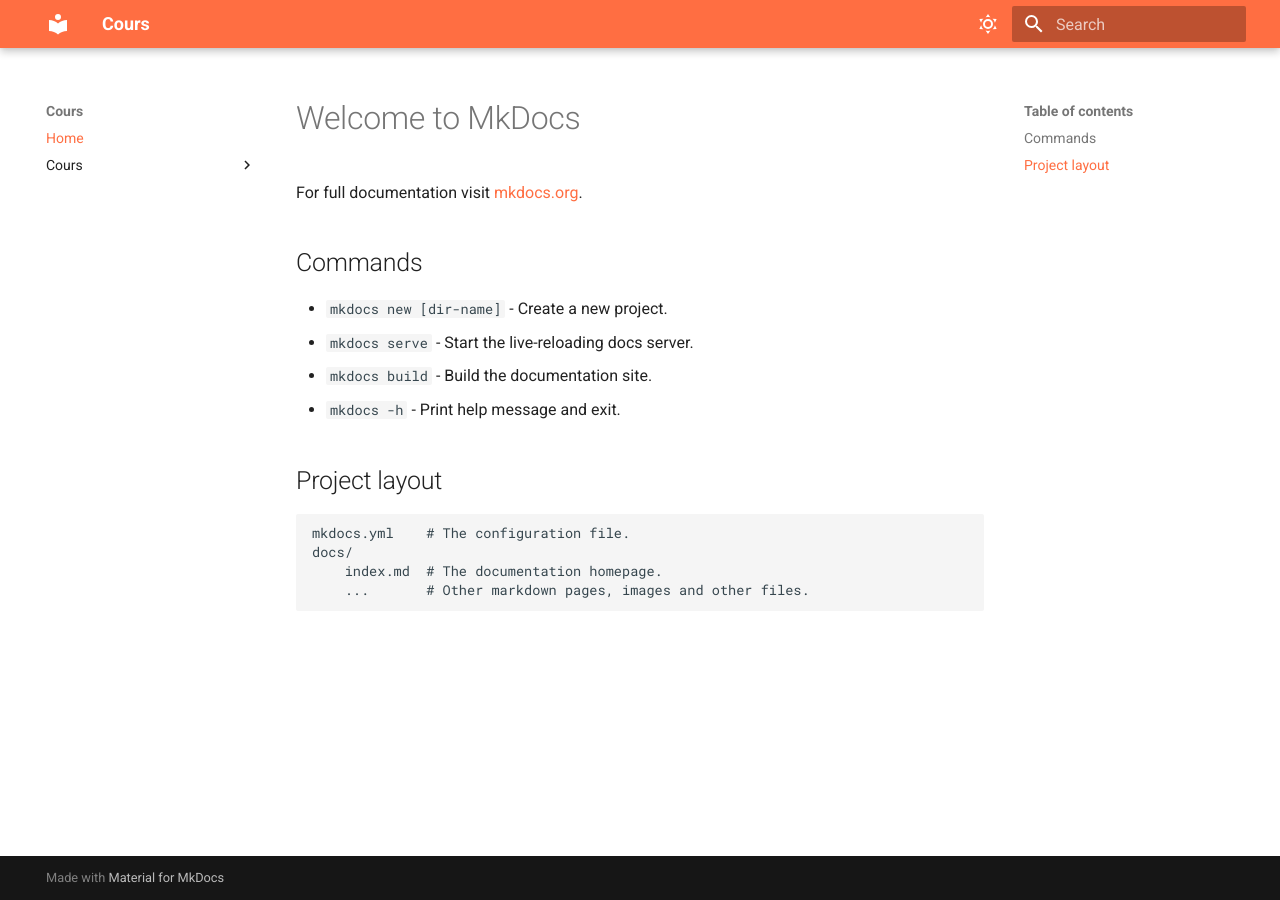
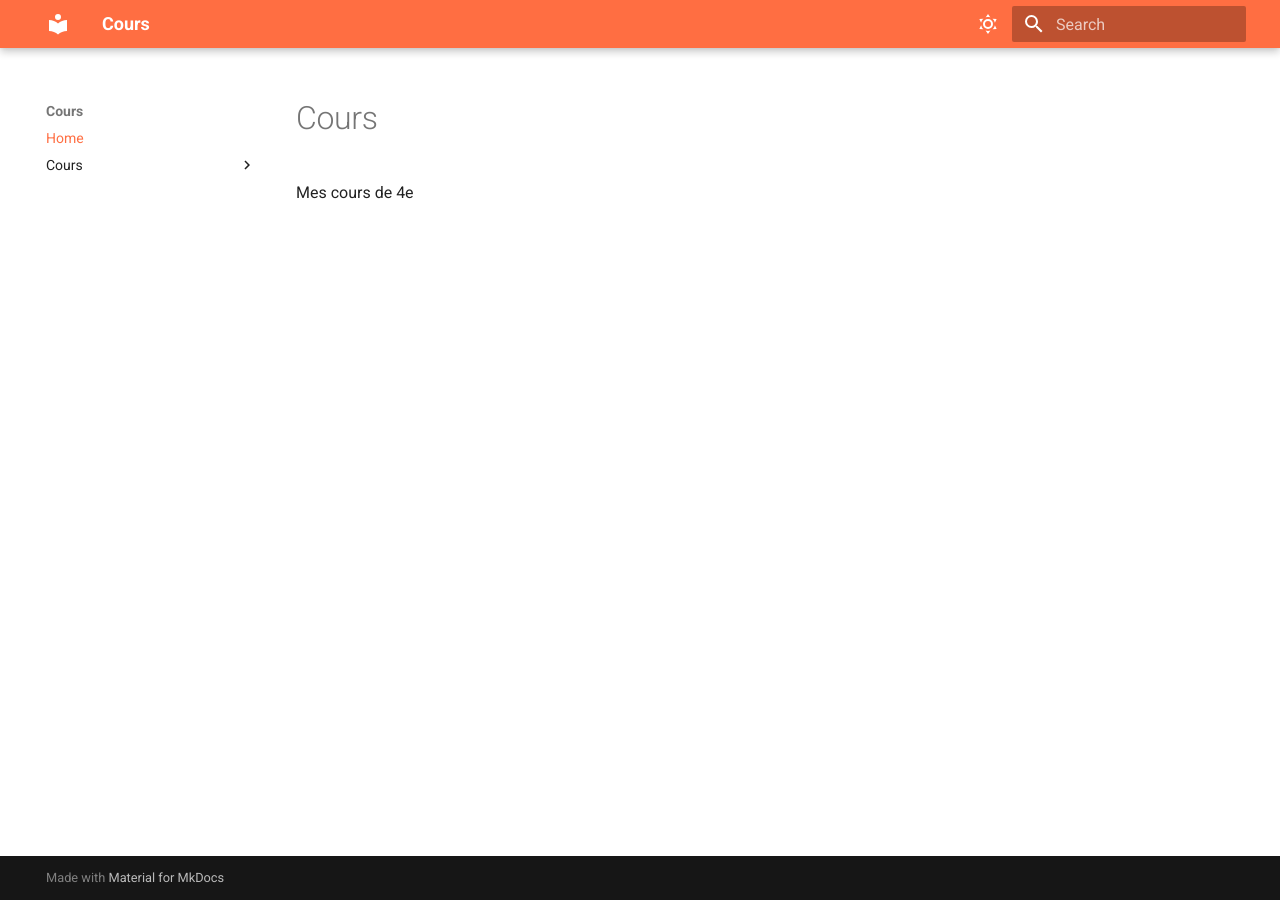
Before and after one commit to Labfox/Cours, an MkDocs documentation site: the page built from docs/index.md, in a window 1280 px wide. Built offline with MkDocs 1.6.1 and Material for MkDocs 9.7.7, drawn with Linux system fonts in a browser that asks for light colours.

Commit message:
Update index.md

```diff
--- a/docs/index.md
+++ b/docs/index.md
@@ -1,17 +1,2 @@
-# Welcome to MkDocs
-
-For full documentation visit [mkdocs.org](https://www.mkdocs.org).
-
-## Commands
-
-* `mkdocs new [dir-name]` - Create a new project.
-* `mkdocs serve` - Start the live-reloading docs server.
-* `mkdocs build` - Build the documentation site.
-* `mkdocs -h` - Print help message and exit.
-
-## Project layout
-
-    mkdocs.yml    # The configuration file.
-    docs/
-        index.md  # The documentation homepage.
-        ...       # Other markdown pages, images and other files.
+# Cours
+Mes cours de 4e
```
